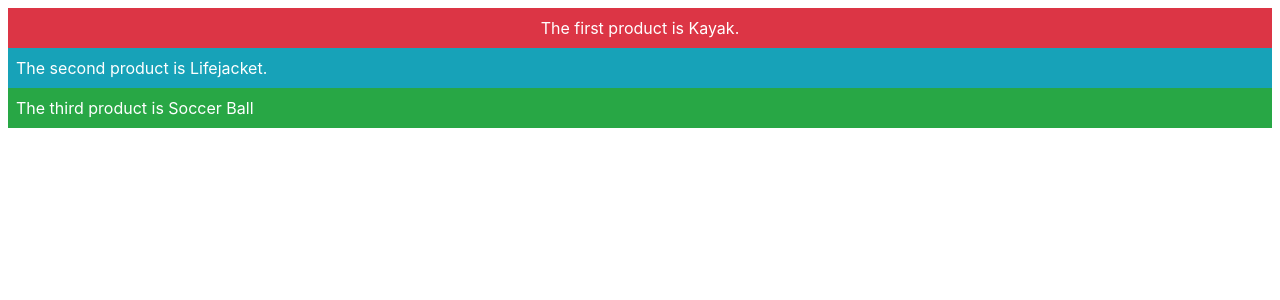
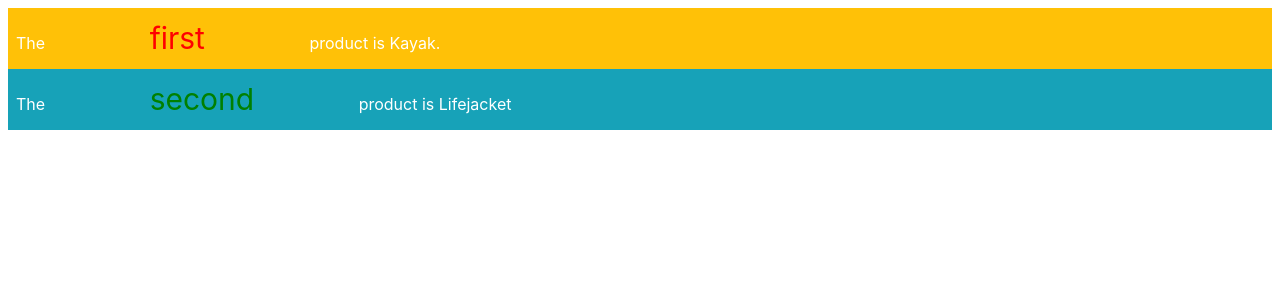
Before and after one commit to nbelob/example1, an Angular app: page / in a window 1280 px wide. Shown: the top 300 px of the page. Built offline with nearby package versions, Linux system fonts and the light colour scheme.

Commit message:
Using Data Bindings

```diff
--- a/src/app/component.ts
+++ b/src/app/component.ts
@@ -10,11 +10,12 @@ export class ProductComponent {
     let product = this.model.getProduct(key);
     return 'p-2 ' + (product.price < 50 ? 'bg-info' : 'bg-warning');
   }
-  getClassMap(key: number): Object {
+  getStyles(key: number) {
     let product = this.model.getProduct(key);
     return {
-      'text-center bg-danger': product.name === 'Kayak',
-      'bg-info': product.price < 50
+      fontSize: '30px',
+      'margin.px': 100,
+      color: product.price > 50 ? 'red' : 'green'
     };
   }
 }
--- a/src/app/template.html
+++ b/src/app/template.html
@@ -1,12 +1,10 @@
 <div class="text-white m-2">
-  <div class="p-2" [ngClass]="getClassMap(1)">
-    The first product is {{model.getProduct(1).name}}.
+  <div class="p-2 bg-warning">
+    The <span [ngStyle]="getStyles(1)">first</span>
+    product is {{model.getProduct(1).name}}.
   </div>
-  <div class="p-2" [ngClass]="getClassMap(2)">
-    The second product is {{model.getProduct(2).name}}.
-  </div>
-  <div class="p-2" [ngClass]="{'bg-success': model.getProduct(3).price < 50,
-                              'bg-info': model.getProduct(3).price >= 50}">
-    The third product is {{model.getProduct(3).name}}
+  <div class="p-2 bg-info">
+    The <span [ngStyle]="getStyles(2)">second</span>
+    product is {{model.getProduct(2).name}}
   </div>
 </div>
```
